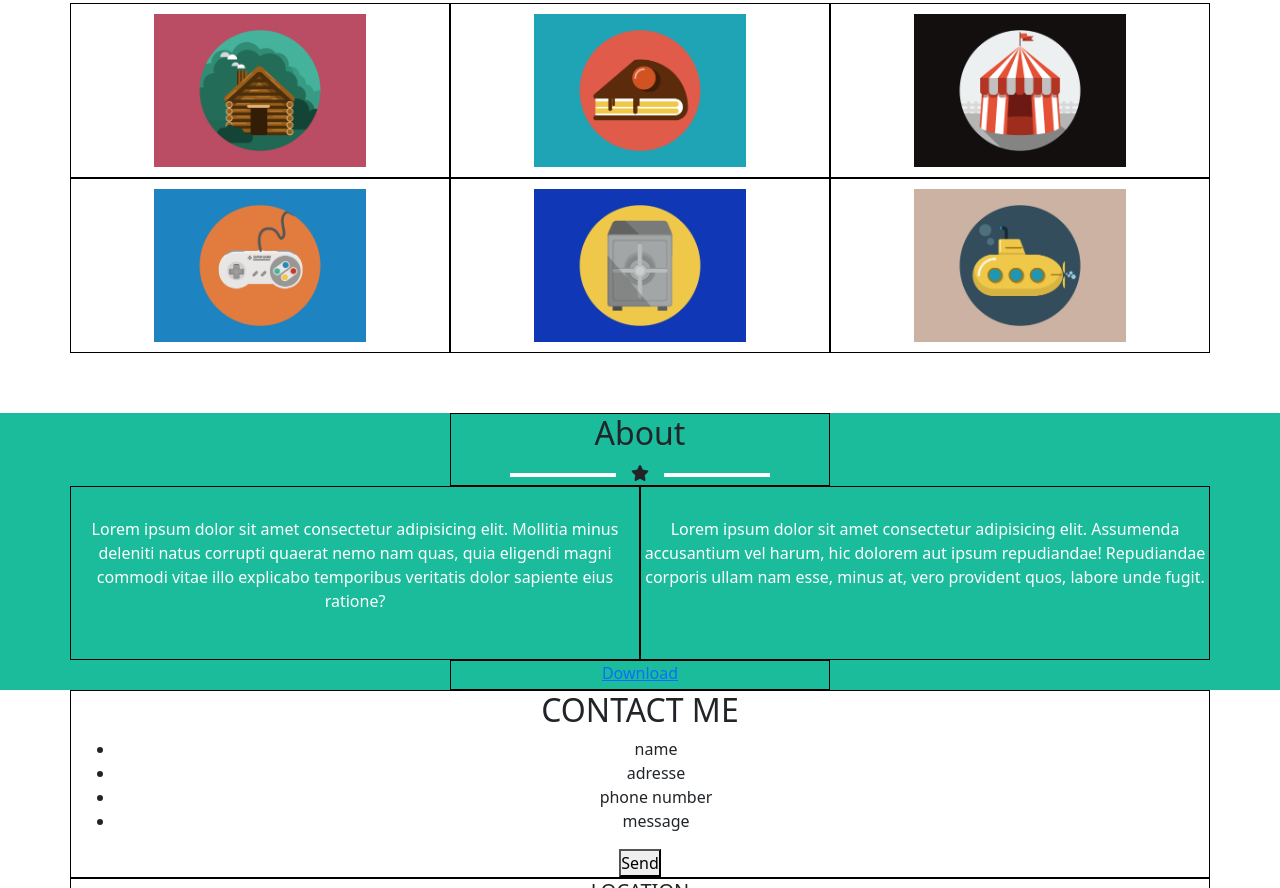
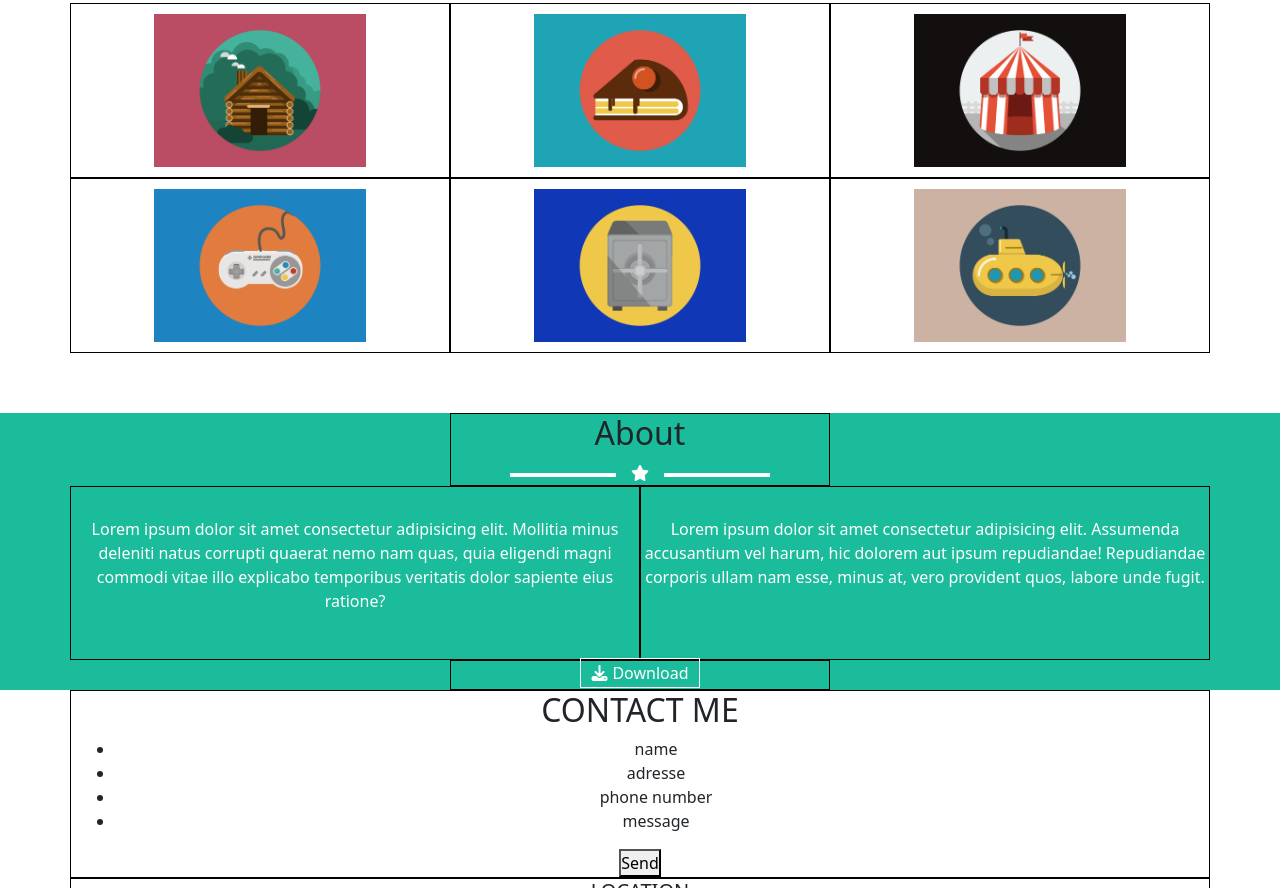
Before and after one commit to Emanuela91/html-css-bootstrap-freelancer, a plain HTML site: page index.html in a window 1280 px wide. Shown: the part 665-1553 px from the top of the page. Drawn offline with nearby package versions, Linux system fonts and the light colour scheme.

Commit message:
parte di about finita

```diff
--- a/css/style.css
+++ b/css/style.css
@@ -22,7 +22,6 @@
     color: white
 }
 
-
 .navbar-expand-lg .navbar-collapse.mn_navbar{
     justify-content: center;
     color: white;
@@ -36,6 +35,7 @@
 .d-flex li{
     padding-right: 10px;
 }
+
 
 /* Start Boostrap */
 .green{
@@ -65,13 +65,14 @@
     padding: 0 15px;
 }
 
+
 /* Portfolio*/
 .portfolio .icon div{
     display: inline-block;
     width: 30%;
     height: 4px;
     margin-bottom: 2px;
-    color: black;
+    background-color: black;
 }
 
 .portfolio .row.ms_img{
@@ -82,3 +83,21 @@
     width: 60%;
     padding: 10px 0;
 }
+
+
+/* About */
+section.green div.col-4 div.icon i{
+    color: white;
+}
+
+div.col-4 i{
+    color: white;
+    padding-right: 5px;
+}
+
+div.col-4 a{
+    color: white;
+    text-decoration: none;
+    padding: 3px 10px;
+    border: 1px solid white;
+}
--- a/index.html
+++ b/index.html
@@ -7,7 +7,7 @@
     <link rel="stylesheet" href="https://cdn.jsdelivr.net/npm/bootstrap@5.2.2/dist/css/bootstrap.min.css">
     <link rel="stylesheet" href="css/style.css">
     <link rel="stylesheet" href="https://cdnjs.cloudflare.com/ajax/libs/font-awesome/6.2.0/css/all.min.css">
-    <title>Document</title>
+    <title>Boostrap Freelancer</title>
 </head>
 <body>
     <!-- header  -->
@@ -93,7 +93,7 @@
 
                 <div class="row justify-content-center">
                     <div class="col-4">
-                        <a href="">Download</a>
+                        <a href="#"><i class="fa-solid fa-download"></i>Download</a>
                     </div>
                 </div>
             </div>
```
